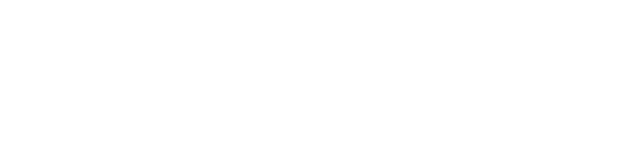
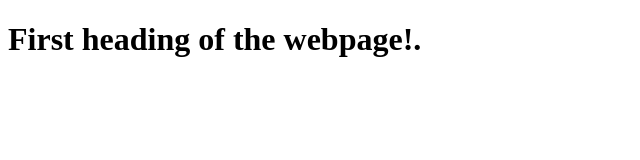
Before and after one commit to shangharsh/FirstRepo, a plain HTML site: page index.html in a window 1280 px wide. Shown: the whole page, without its empty margins (0-640 px from the left). Drawn offline with Linux system fonts and the light colour scheme.

Commit message:
added heading1 to index.html

```diff
--- a/index.html
+++ b/index.html
@@ -6,6 +6,6 @@
     <title>Document</title>
 </head>
 <body>
-
+    <h1>First heading of the webpage!.</h1>
 </body>
 </html>
```
